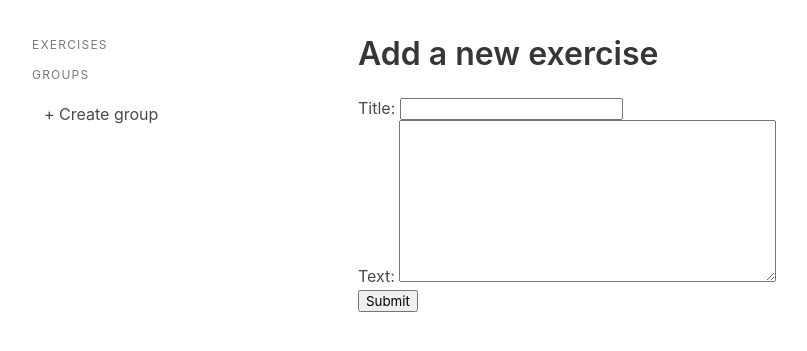
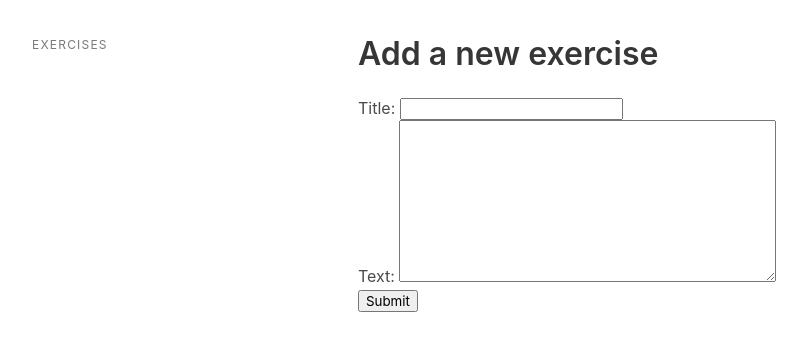
Before and after one commit to dliso/exercise_submission_system, a Django app: page /exercise/add/ in a window 1280 px wide. Shown: the part 48-399 px from the top of the page, without its empty margins (4-811 px from the left). Run offline with Django 3.2, Linux system fonts and the light colour scheme; data that the repository does not hold is empty; some libraries are stand-ins or nearby versions.

Commit message:
Remove explicit group functionality
Let groups be defined as the sets of people who hand in exercises together.

```diff
--- a/exersub/exercises/templates/exercises/index.html
+++ b/exersub/exercises/templates/exercises/index.html
@@ -43,17 +43,6 @@
                         {% endif %}
 
                     </ul>
-                    <p class="menu-label">
-                        Groups
-                    </p>
-                    <ul class="menu-list">
-                        {% for g in groups %}
-                        <li>
-                            <a class="{{g.style}}" href="/groups/{{g.pk}}"> {{ g.id }} </a>
-                        </li>
-                        {% endfor %}
-                        <li><a href="/groups/create">+ Create group</a></li>
-                    </ul>
                 </aside>
             </div>
 
--- a/exersub/exercises/urls.py
+++ b/exersub/exercises/urls.py
@@ -6,6 +6,4 @@ urlpatterns = [
     url(r'^$', views.index, name='index'),
     url(r'^exercise/([0-9]+)/$', views.exercise, name='exercise'),
     url(r'^exercise/add/$', views.add_exercise, name='add_exercise'),
-    url(r'^groups/([0-9]+)/$', views.group, name='group'),
-    url(r'^groups/create/$', views.create_group, name='create_group'),
 ]
--- a/exersub/exercises/views.py
+++ b/exersub/exercises/views.py
@@ -46,20 +46,3 @@ def add_exercise(request):
     else:
         form = ExerciseForm()
     return render(request, 'exercises/add_exercise.html', context(form=form))
-
-def create_group(request):
-    if request.method == 'POST':
-        form = GroupForm(request.POST)
-        if form.is_valid():
-            print(form.cleaned_data)
-            group = form.save(commit=False)
-            group.creator = request.user.cuser
-            group.save()
-            form.save_m2m()
-            return HttpResponseRedirect('/')
-    else:
-        form = GroupForm()
-    return render(request, 'exercises/create_group.html', context(form=form))
-
-def group(request, pk):
-    return render(request, 'exercises/group.html', context(grp_pk=pk))
```
